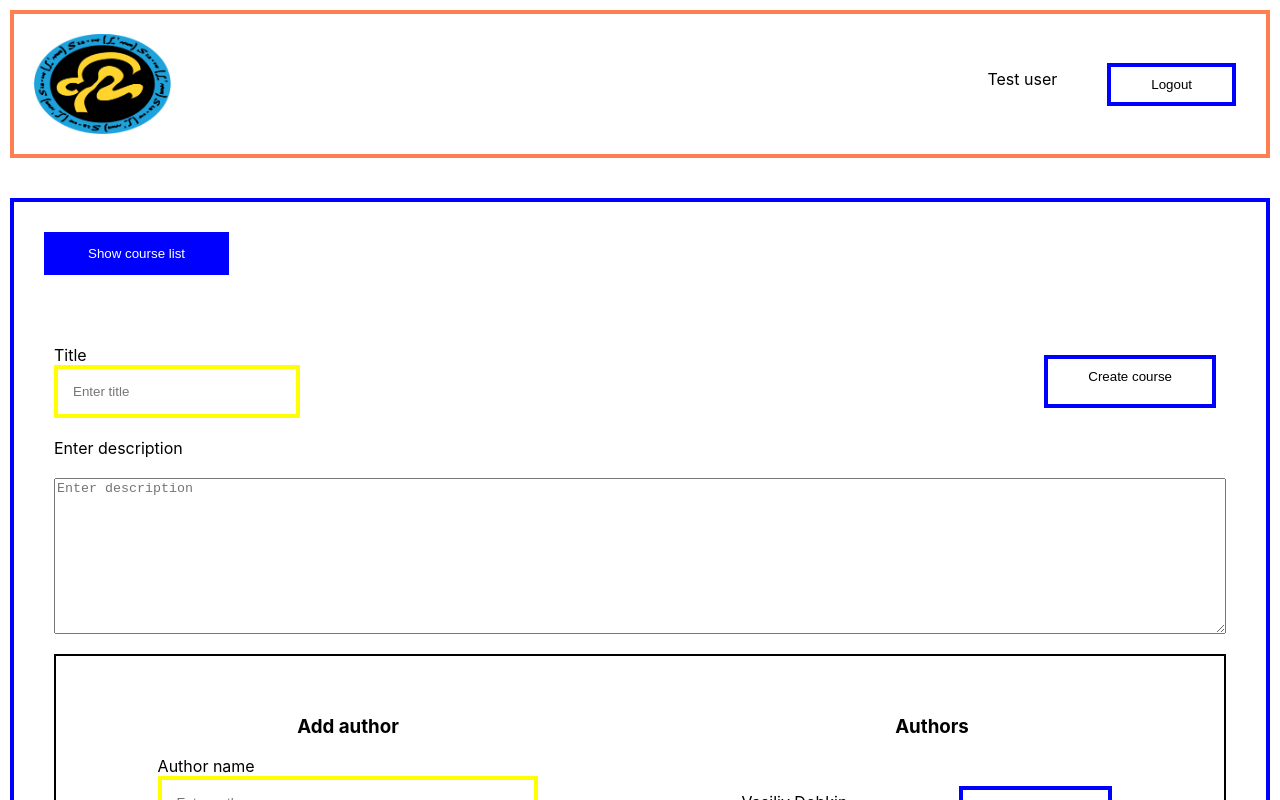
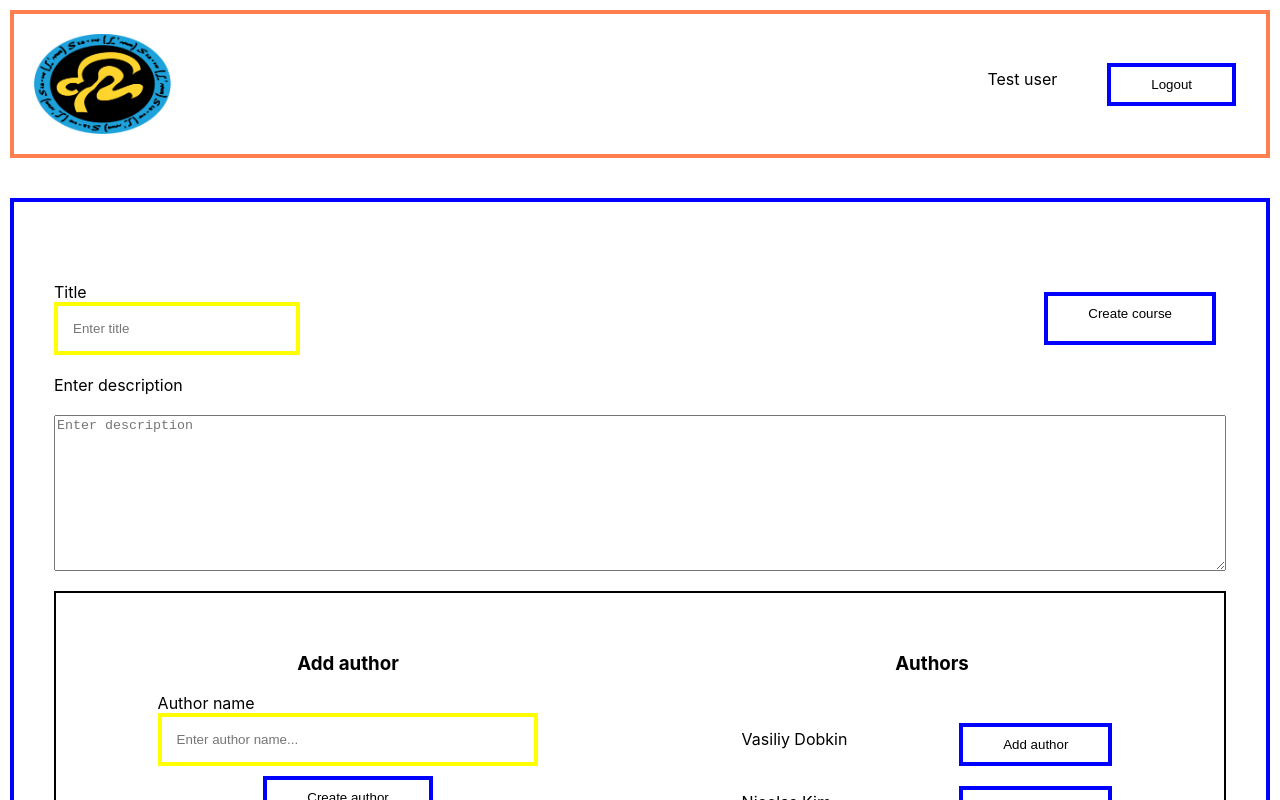
Before and after one commit to Anton-explore/Courses-app, a React (Create React App) app in the folder courses-app/: page / in a window 1280 px wide. Both pictures are taken after typing "Sample" into the empty fields and a click on the button "Add new course". Shown: the top 800 px of the page. Built offline with nearby package versions, Linux system fonts and the light colour scheme.

Commit message:
Fixed issues

```diff
--- a/courses-app/src/components/Courses/Courses.tsx
+++ b/courses-app/src/components/Courses/Courses.tsx
@@ -11,12 +11,12 @@ import { StyledCourses, StyledHeadingCourses } from './Courses.style';
 import { CourseType } from '../../types';
 
 const Courses = () => {
-	const [newCourse, setNewCourse] = useState(false);
+	const [courseFormVisible, setCourseFormVisible] = useState(false);
 	const [courses, setCourses] = useState(mockedCoursesList);
 	const [filteredCourses, setFilteredCourses] = useState(courses);
 
 	const addingCourseHandler = () => {
-		setNewCourse((prev) => !prev);
+		setCourseFormVisible(!courseFormVisible);
 	};
 
 	const filteringCoursesHandler = (courses: CourseType[]) => {
@@ -24,23 +24,22 @@ const Courses = () => {
 	};
 
 	const creationCoursesHandler = (course: CourseType) => {
-		setCourses((prev) => [...prev, course]);
+		setCourses([...courses, course]);
 		mockedCoursesList.push(course);
-		setNewCourse((prev) => !prev);
+		setCourseFormVisible(!courseFormVisible);
 	};
 
 	return (
 		<StyledCourses>
 			<StyledHeadingCourses>
-				{!newCourse && (
+				{!courseFormVisible && (
 					<SearchBar courses={courses} onSearch={filteringCoursesHandler} />
 				)}
-				<Button
-					text={!newCourse ? BUTTONS_TEXT.ADD : BUTTONS_TEXT.SHOWALL}
-					onClick={addingCourseHandler}
-				/>
+				{!courseFormVisible && (
+					<Button text={BUTTONS_TEXT.ADD} onClick={addingCourseHandler} />
+				)}
 			</StyledHeadingCourses>
-			{newCourse ? (
+			{courseFormVisible ? (
 				<CreateCourse onAdd={creationCoursesHandler} />
 			) : filteredCourses.length ? (
 				filteredCourses.map((course) => (
--- a/courses-app/src/components/Courses/components/CourseCard/CourseCard.tsx
+++ b/courses-app/src/components/Courses/components/CourseCard/CourseCard.tsx
@@ -1,6 +1,6 @@
-import { FC } from 'react';
+import { FC, useMemo } from 'react';
 
-import { AuthorType, CourseType } from '../../../../types';
+import { CourseType } from '../../../../types';
 import { BUTTONS_TEXT, mockedAuthorsList } from '../../../../constants';
 import { formatDuration } from '../../../../helpers/pipeDuration';
 import { formatAuthors } from '../../../../helpers/authorFormatHelper';
@@ -17,16 +17,23 @@ import {
 const CourseCard: FC<CourseType> = (course) => {
 	const { id, title, duration, creationDate, description, authors } = course;
 
-	const findAuthors = (authorsArr: AuthorType[], authors: string[]) => {
+	// const findAuthors = (authorsArr: AuthorType[], authors: string[]) => {
+	// 	return authors.map((authorId) => {
+	// 		const author = authorsArr.find(
+	// 			(authorName) => authorName.id === authorId
+	// 		);
+	// 		return author ? author.name : '';
+	// 	});
+	// };
+
+	// const filteredAuthors = findAuthors(mockedAuthorsList, authors);
+
+	const filteredAuthors = useMemo(() => {
 		return authors.map((authorId) => {
-			const author = authorsArr.find(
-				(authorName) => authorName.id === authorId
-			);
+			const author = mockedAuthorsList.find((author) => author.id === authorId);
 			return author ? author.name : '';
 		});
-	};
-
-	const filteredAuthors = findAuthors(mockedAuthorsList, authors);
+	}, [authors]);
 
 	return (
 		<StyledCardWrapper key={id}>
--- a/courses-app/src/components/Courses/components/SearchBar/SearchBar.tsx
+++ b/courses-app/src/components/Courses/components/SearchBar/SearchBar.tsx
@@ -16,7 +16,7 @@ const SearchBar: React.FC<SearchBarProps> = ({ courses, onSearch }) => {
 	};
 
 	const handleSearchClick = () => {
-		if (searchTerm === '') {
+		if (!searchTerm) {
 			onSearch(courses);
 		}
 		const results = courses.filter((course) => {
--- a/courses-app/src/components/CreateCourse/CreateCourse.style.ts
+++ b/courses-app/src/components/CreateCourse/CreateCourse.style.ts
@@ -1,6 +1,6 @@
 import styled from 'styled-components';
 
-export const StyledForm = styled.form`
+export const StyledFormWrapper = styled.div`
 	display: flex;
 	flex-direction: column;
 	gap: 20px;
--- a/courses-app/src/components/CreateCourse/CreateCourse.tsx
+++ b/courses-app/src/components/CreateCourse/CreateCourse.tsx
@@ -12,9 +12,9 @@ import {
 	StyledAuthorChange,
 	StyledAuthorWrapper,
 	StyledDataInnerWrapper,
-	StyledForm,
 	StyledTitleWrapper,
 	StyledInnerWrapper,
+	StyledFormWrapper,
 } from './CreateCourse.style';
 
 const initialFormState: CourseType = {
@@ -51,14 +51,11 @@ const CreateCourse = ({ onAdd }: CreateCourseProps) => {
 		}
 	};
 
-	const isFormValid = () => {
-		return (
-			newCourse.title.trim().length > 0 &&
-			newCourse.description.trim().length > 0 &&
-			newCourse.duration > 0 &&
-			courseAuthors.length > 0
-		);
-	};
+	const isFormValid = () =>
+		newCourse.title.trim().length > 0 &&
+		newCourse.description.trim().length > 0 &&
+		newCourse.duration > 0 &&
+		courseAuthors.length > 0;
 
 	const addProperties = () => {
 		const authorIDs = courseAuthors.map((author) => author.id);
@@ -70,50 +67,48 @@ const CreateCourse = ({ onAdd }: CreateCourseProps) => {
 		return updatedCourse;
 	};
 
-	const formSubmitHandler = (e: React.FormEvent<HTMLFormElement>) => {
-		e.preventDefault();
+	const formSubmitHandler = () => {
 		if (!isFormValid()) {
 			alert('Please, fill in all fields');
 			return;
 		}
 		const addNewCourse = addProperties();
-		console.log(addNewCourse);
 		onAdd(addNewCourse);
 		setNewCourse(initialFormState);
 	};
 
 	const handlerAuthorChange = (e: React.ChangeEvent<HTMLInputElement>) => {
-		if (e.target.value.length < 2) {
+		setNewAuthor(e.target.value);
+	};
+	const authorCreationHandler = () => {
+		if (newAuthor.length < 2) {
 			alert('Too short name');
 			return;
 		}
-		if (allAuthors.some((author) => author.name === e.target.value)) {
+		if (allAuthors.some((author) => author.name === newAuthor)) {
 			alert('This author is already been');
 			return;
 		}
-		setNewAuthor(e.target.value);
-	};
-	const authorCreationHandler = () => {
 		const newAuthorData: AuthorType = {
 			id: uuid(),
 			name: newAuthor,
 		};
-		setAllAuthors((prev) => [...prev, newAuthorData]);
+		setAllAuthors([...allAuthors, newAuthorData]);
 		mockedAuthorsList.push(newAuthorData);
 		setNewAuthor('');
 	};
 	const authorInsertHandler = (author: AuthorType) => {
-		setCourseAuthors((prev) => [...prev, author]);
-		setAllAuthors((prev) => prev.filter((a) => a.id !== author.id));
+		setCourseAuthors([...courseAuthors, author]);
+		setAllAuthors(allAuthors.filter((a) => a.id !== author.id));
 	};
 	const authorDeleteHandler = (author: AuthorType) => {
 		setCourseAuthors(courseAuthors.filter((a) => a.id !== author.id));
-		setAllAuthors((prev) => [...prev, author]);
+		setAllAuthors([...allAuthors, author]);
 	};
 
 	return (
 		<div>
-			<StyledForm onSubmit={formSubmitHandler}>
+			<StyledFormWrapper>
 				<StyledTitleWrapper>
 					<StyledInnerWrapper>
 						<Input
@@ -124,7 +119,10 @@ const CreateCourse = ({ onAdd }: CreateCourseProps) => {
 							onChange={handlerTitleChange}
 						/>
 					</StyledInnerWrapper>
-					<Button text={BUTTONS_TEXT.CREATE_COURSE} />
+					<Button
+						text={BUTTONS_TEXT.CREATE_COURSE}
+						onClick={formSubmitHandler}
+					/>
 				</StyledTitleWrapper>
 				<label htmlFor='descrInput'>{INPUTS_TEXT.DESCR_PLH}</label>
 				<textarea
@@ -202,7 +200,7 @@ const CreateCourse = ({ onAdd }: CreateCourseProps) => {
 						</StyledDataInnerWrapper>
 					</StyledAuthorBlock>
 				</StyledAuthorWrapper>
-			</StyledForm>
+			</StyledFormWrapper>
 		</div>
 	);
 };
```
